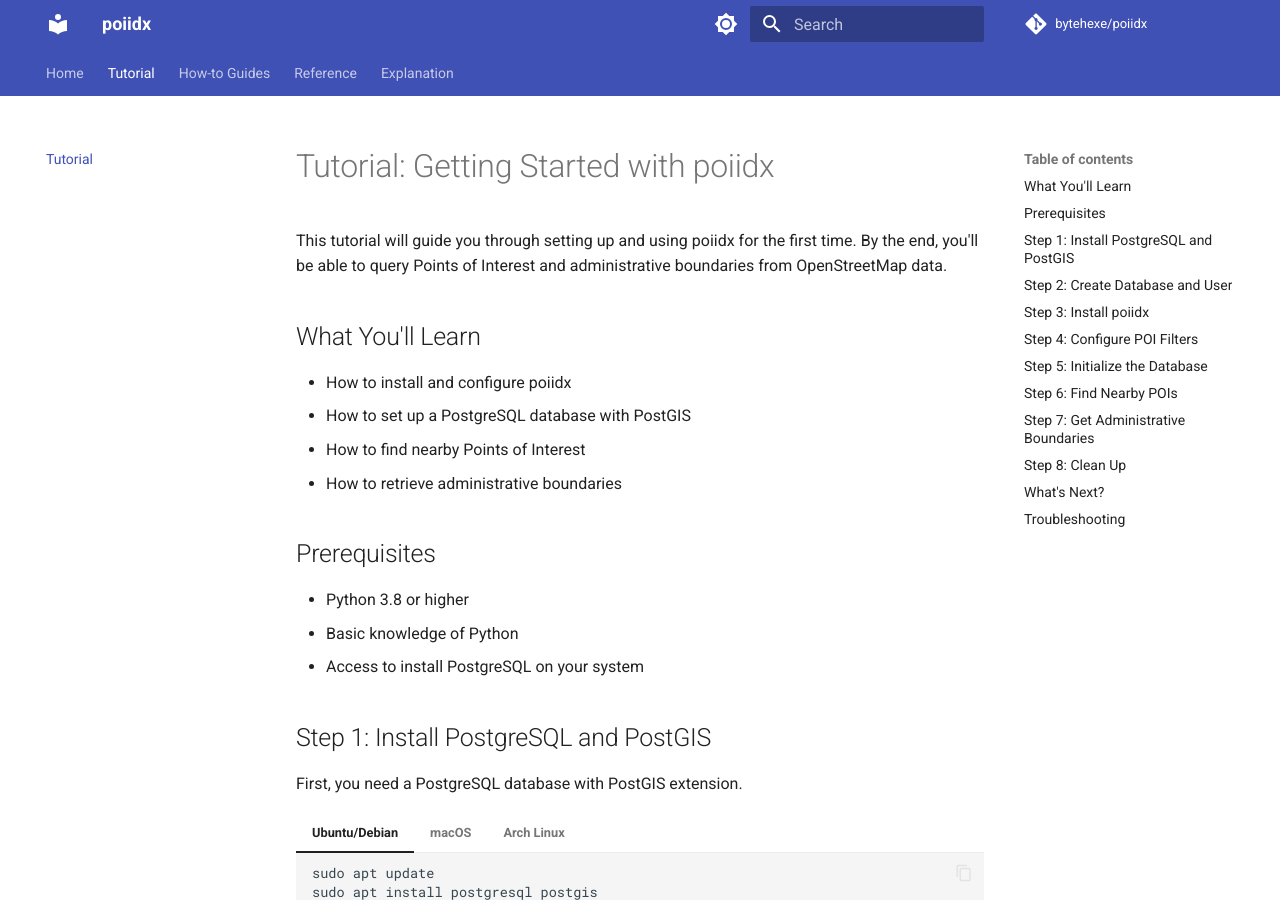
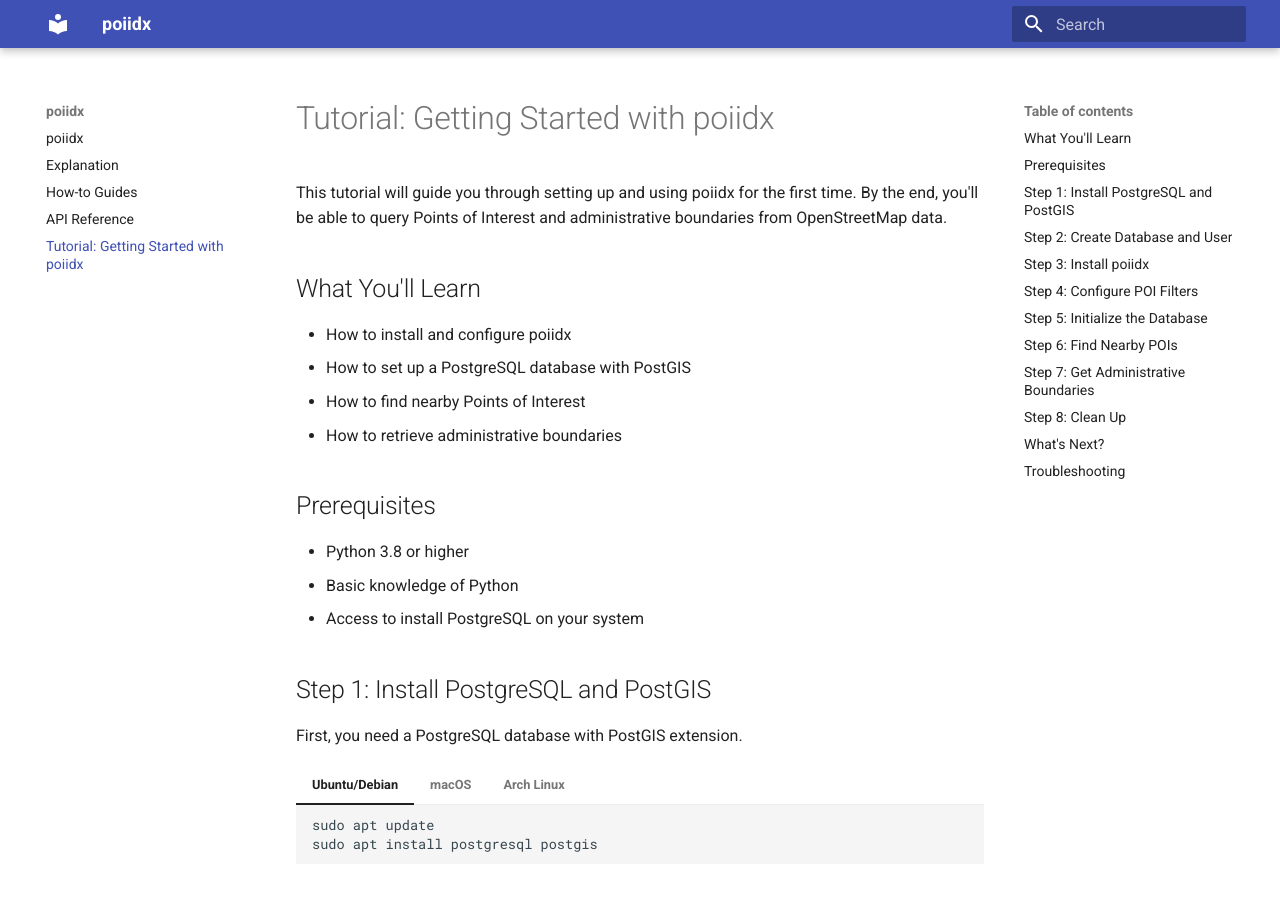
Before and after one commit to bytehexe/poiidx, an MkDocs documentation site: the page built from docs/tutorial.md, in a window 1280 px wide and 900 px high. Built offline with MkDocs 1.6.1 and Material for MkDocs 9.7.7, drawn with Linux system fonts in a browser that asks for light colours; comment, search, counter and statistics services are not loaded.

Commit message:
chore: Clean up mkdocs.yaml

```diff
--- a/mkdocs.yaml
+++ b/mkdocs.yaml
@@ -1,59 +1,17 @@
 site_name: poiidx
 site_description: Efficient spatial indexing and querying of Points of Interest using PostgreSQL and PostGIS
-site_url: https://github.com/bytehexe/poiidx
-repo_url: https://github.com/bytehexe/poiidx
-repo_name: bytehexe/poiidx
 
 theme:
   name: material
-  palette:
-    - scheme: default
-      primary: indigo
-      accent: indigo
-      toggle:
-        icon: material/brightness-7
-        name: Switch to dark mode
-    - scheme: slate
-      primary: indigo
-      accent: indigo
-      toggle:
-        icon: material/brightness-4
-        name: Switch to light mode
-  features:
-    - navigation.tabs
-    - navigation.sections
-    - navigation.top
-    - navigation.tracking
-    - search.suggest
-    - search.highlight
-    - content.code.copy
-    - content.code.annotate
-
-nav:
-  - Home: index.md
-  - Tutorial: tutorial.md
-  - How-to Guides: how-to-guides.md
-  - Reference: reference.md
-  - Explanation: explanation.md
 
 markdown_extensions:
   - pymdownx.highlight:
       anchor_linenums: true
-      line_spans: __span
-      pygments_lang_class: true
-  - pymdownx.inlinehilite
-  - pymdownx.snippets
   - pymdownx.superfences
   - pymdownx.tabbed:
       alternate_style: true
   - admonition
-  - pymdownx.details
-  - pymdownx.emoji:
-      emoji_index: !!python/name:material.extensions.emoji.twemoji
-      emoji_generator: !!python/name:material.extensions.emoji.to_svg
   - def_list
-  - attr_list
-  - md_in_html
 
 plugins:
   - search
```
